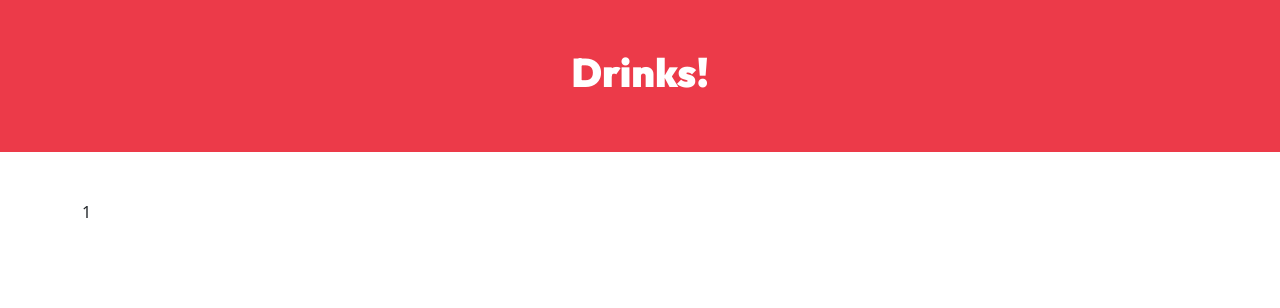
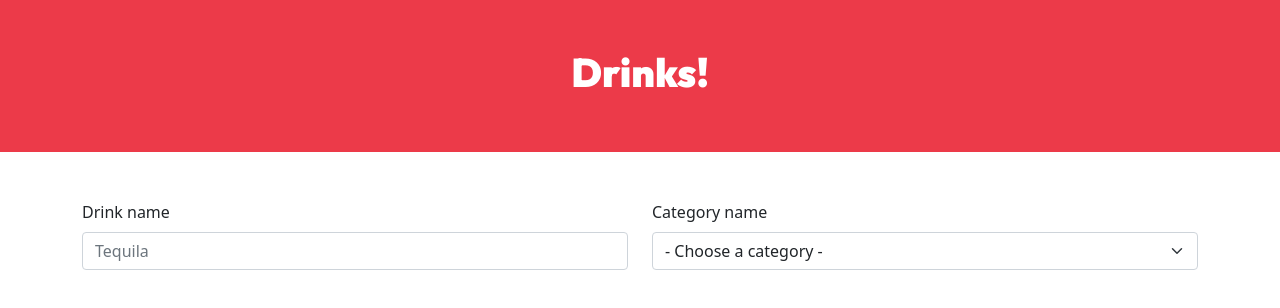
Before and after one commit to Facuscar/Drinks, a React (Vite) app: page / in a window 1280 px wide. Shown: the top 308 px of the page. Built offline with nearby package versions, Linux system fonts and the light colour scheme.

Commit message:
Create a form to search for a drink

```diff
--- /dev/null
+++ b/components/Form.jsx
@@ -0,0 +1,26 @@
+import { Button, Form, Row, Col } from 'react-bootstrap';
+
+const DrinksForm = () => {
+    return (
+        <Form>
+            <Row>
+                <Col md={6}>
+                    <Form.Group>
+                        <Form.Label htmlFor='name'>Drink name</Form.Label>
+                        <Form.Control type='text' placeholder='Tequila' name='name' id='name' />
+                    </Form.Group>
+                </Col>
+                <Col md={6}>
+                <Form.Group>
+                        <Form.Label htmlFor='name'>Category name</Form.Label>
+                        <Form.Select id='category' name='category'>
+                            <option value="">- Choose a category -</option>
+                        </Form.Select>
+                    </Form.Group>
+                </Col>
+            </Row>
+        </Form>
+    );
+}
+
+export default DrinksForm;
--- a/src/App.jsx
+++ b/src/App.jsx
@@ -1,4 +1,5 @@
 import { Container } from 'react-bootstrap';
+import DrinksForm from '../components/Form';
 
 function App() {
 
@@ -9,7 +10,7 @@ function App() {
       </header>
 
       <Container className='mt-5'>
-        1
+        <DrinksForm />
       </Container>
     </>
   )
```
